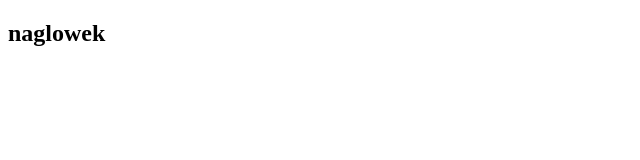
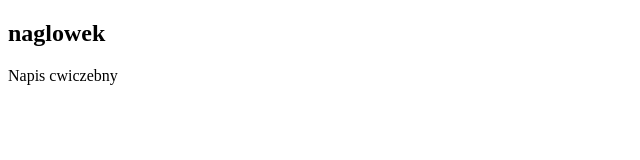
Before and after one commit to Michal-Jakub-Szymanski/4ht, a plain HTML site: page index.html in a window 1280 px wide. Shown: the whole page, without its empty margins (0-640 px from the left). Drawn offline with Linux system fonts and the light colour scheme.

Commit message:
Uaktualnilem index.html o paragraf

```diff
--- a/index.html
+++ b/index.html
@@ -7,5 +7,8 @@
 </head>
 <body>
     <h2>naglowek</h2>
+    <div>
+        <p>Napis cwiczebny</p>
+    </div>
 </body>
 </html>
```
